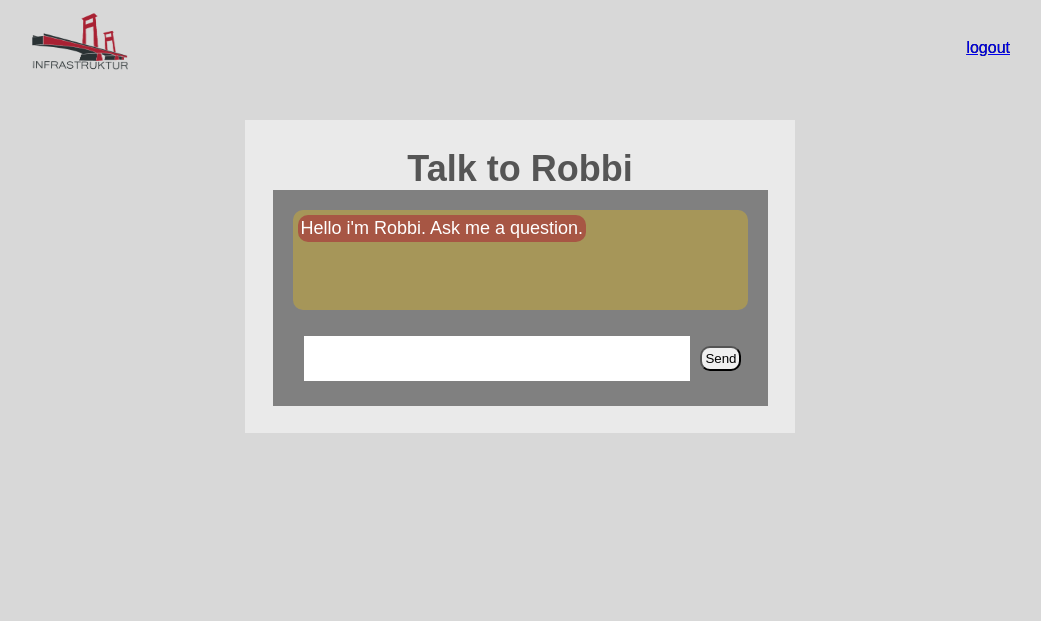
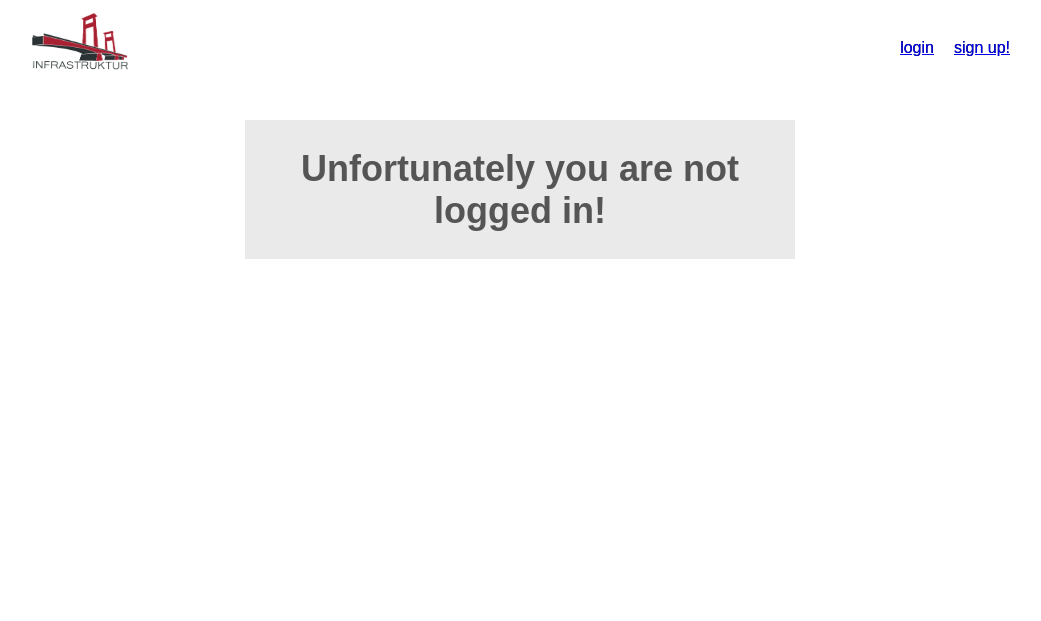
Before and after one commit to picupup/projektChatbot-Infra2022, a PHP site: page /chat.php in a window 1280 px wide. Shown: the top 621 px of the page, without its empty margins (120-1161 px from the left). Run offline with PHP 8.4, Linux system fonts and the light colour scheme; a stand-in replaces the project's code that opens the database connection.

Commit message:
Update von 2022-09-11___21:55:04

```diff
--- a/www/algorithmen.php
+++ b/www/algorithmen.php
@@ -49,7 +49,7 @@ function search ($q){
       }
     };
     if($target_answer==""){
-        $target_answer="I couldn't find an answer to this question.";
+        $target_answer="I couldn't find an answer to your input. Do you want to teach me how to answer correctly?";
     }
    return "$target_answer";
 
--- a/www/chat.php
+++ b/www/chat.php
@@ -2,23 +2,30 @@
 ini_set('display_errors', 1);
 ini_set('display_startup_errors', 1);
 error_reporting(E_ALL);
-
+session_start();
 
 include("html_parts.php");
-html_intern_pageHeader();
-echo"<main class='messageMain'>
+
+if(!isset($_SESSION["email"])){
+  html_pageHeader();
+  html_not_logged_in();
+}else{
+  html_intern_pageHeader();
+  echo"<main class='messageMain'>
 <div class='message-container'>
   <div class='message-box'>
-    <h1>Talk to Robbi</h1>
+    <h1>Talk to Robbi</h1><br>
+    <hr><br>
     <div id='rectangle'>
       <div id='dialoge'></div><br>
       <form name='robbi' id='robbi' onsubmit='return false' >
-        <input type='text' id='question' name='question'>
+        <input type='text' id='question_line' name='question'>
         <button type='submit' value='Send' id='sub_butt' onclick='main()'>Send</button>
       </form>
     </div>
   </div>
 </div>
 </main>";
+}
 html_footer();
 ?>
--- a/www/html_parts.php
+++ b/www/html_parts.php
@@ -5,6 +5,7 @@ function html_pageHeader(){
 <html>
     <head>
         <meta charset='utf-8'>
+        <meta name='viewport' content='width=device-width, initial-scale=1.0'>
         <title>Infrastruktur Team E</title>
         <link rel='icon' type='image/x-icon' href='./images/logo.png'>
         <link rel='stylesheet' type='text/css' href='./styles.css' />
@@ -16,7 +17,7 @@ function html_pageHeader(){
         </div>
         <nav class='header-navbar'>
             <ul class='header-navbar-links'>
-            <!--<li><a href='index.php'>START</a></li>-->
+                <li><a href='index.php'>login</a></li>
                 <li><a href='sign_up.php'>sign up!</a></li>
             <!--<li><li><a>LEISTUNGEN</a></li>
                 <li><a>PREISE</a></li>
@@ -40,7 +41,7 @@ function html_intern_pageHeader(){
     <body>
     <header class='header'>
         <div class='header-brand-wrapper'>
-            <a class='header-brand' href='chat.php'> <img src='./images/logo.png' alt='logo' id='logo'> </a>
+            <a class='header-brand' href='index.php'> <img src='./images/logo.png' alt='logo' id='logo'> </a>
         </div>
         <nav class='header-navbar'>
             <ul class='header-navbar-links'>
@@ -63,4 +64,17 @@ function html_footer(){
     </body>
 </html>";
 }
+
+function html_not_logged_in(){
+   echo"<main class='messageMain'>
+<div class='message-container'>
+  <div class='message-box'>
+    <h1>Unfortunately you are not logged in!</h1>
+    <!--<p>you will be redirected to our homepage in 5 seconds</p>-->
+  </div>
+</div>
+</main>";
+//sleep(5);
+//header("Location: index.php");
+}
 ?>
--- a/www/index.php
+++ b/www/index.php
@@ -2,6 +2,7 @@
 ini_set('display_errors', 1);
 ini_set('display_startup_errors', 1);
 error_reporting(E_ALL);
+
 include("db_connection.php");
 include("check_email.php");
 
@@ -13,7 +14,6 @@ if(isset($_POST["submit"])) {
 		mysqli_execute($get_pwd);
 		$result = mysqli_stmt_get_result($get_pwd);
 		$affected = mysqli_affected_rows($conn);
-
 		if($affected > 0){
 			$row = mysqli_fetch_assoc($result);
 			$hash_pwd = $row['password'];
@@ -23,12 +23,13 @@ if(isset($_POST["submit"])) {
 		}else{
 			return false;
 		}
-
 	}
 	$mail_status = check_email($_POST["email"]);
 	$password_status = check_password($_POST["email"], $_POST["password"]);
 
 	if($mail_status and $password_status){
+		session_start();
+		$_SESSION["email"] = $_POST["email"];
 		header("Location: chat.php");
 	}else{
 		incorrect();
@@ -44,6 +45,7 @@ echo"
 	<div class='message-container'>
 	<div class='message-box'>
 	<h1>Login to access Robbi</h1><br>
+	<hr><br>
 	<form method='post' action='index.php'>
 		<input type='text' name='email' placeholder='mail adress'></input><br><br>
 		<input type='password' name='password' placeholder='Password'></input><br><br>
--- a/www/styles.css
+++ b/www/styles.css
@@ -4,22 +4,28 @@
   padding: 3px;
   text-align:left
 }
-#question{
+#question_line{
   width: 85%;
   text-align:left
 }
 .question, .answer{
-  border-radius: 10px;
-  max-width: fit-content;
-  padding: 3px;
+  font-size:small;
+  /* border:1px solid rgb(0, 0, 0); */
+  max-width: 60%;
+  padding: 7px;
   margin: 5px;
 }
 .question{
+  text-align: right;
+  border-radius: 10px 10px 0px 10px;
   color:black;
   background-color: rgba(72, 145, 72, 0.564);
   align-self: end;
 }
 .answer{
+  width:fit-content;
+  text-align: left;
+  border-radius: 10px 10px 10px 0px;
   background-color: rgba(168, 33, 51, 0.537);
 }
 #dialoge{
```
Also changed, not shown: 1 other file.
